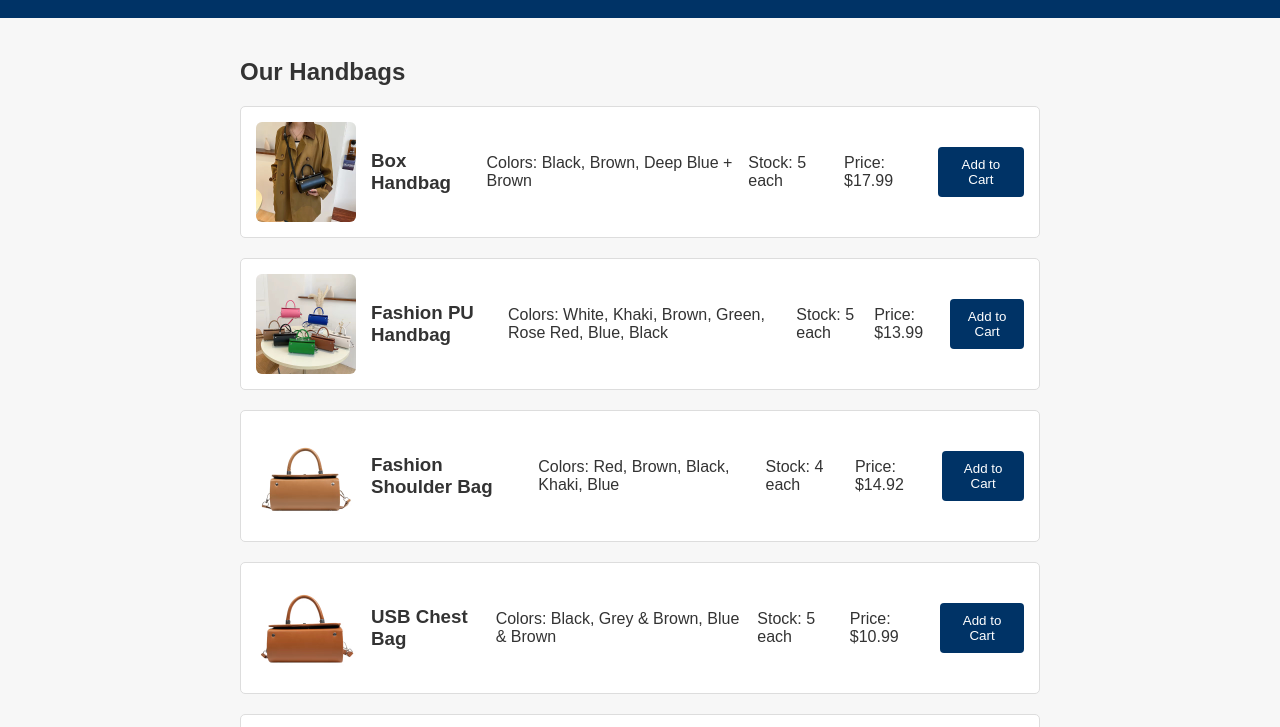
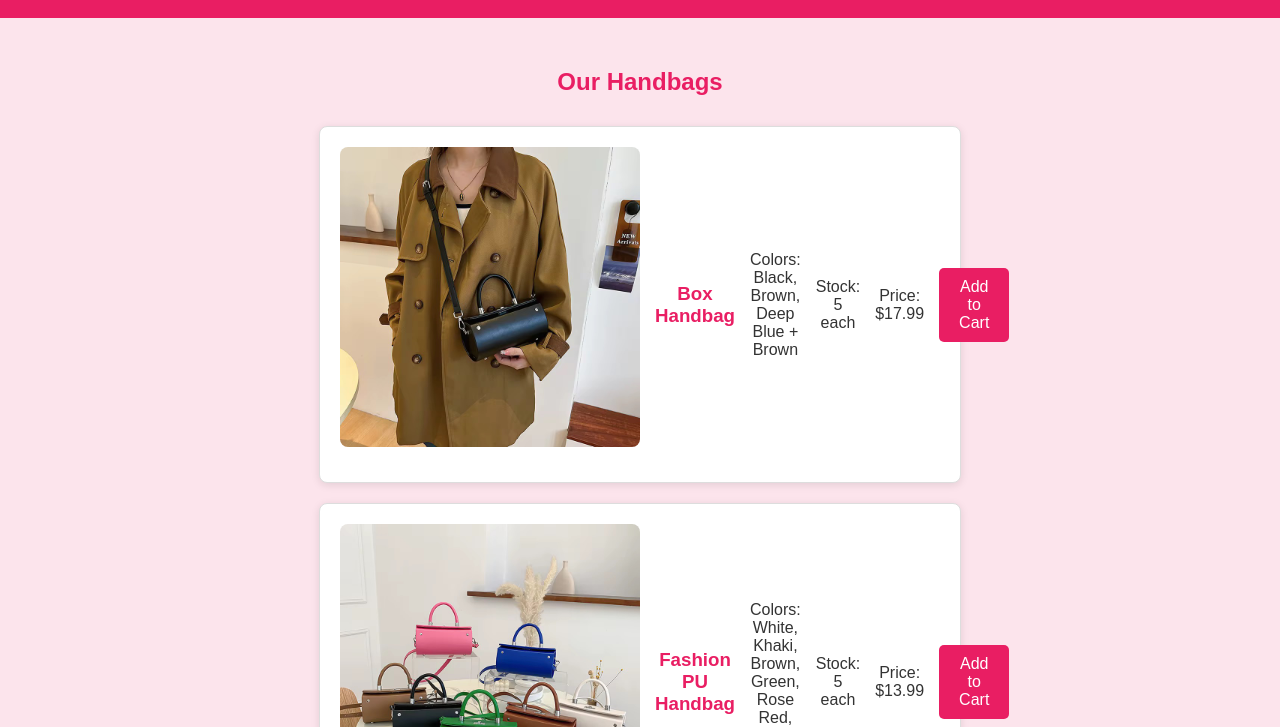
Before and after one commit to egartei5/MyGo2-Store, a plain HTML site: page products.html in a window 1280 px wide. Shown: the part 82-809 px from the top of the page. Drawn offline with Linux system fonts and the light colour scheme; files that its build step writes are made by us from their sources.

Commit message:
Apply pink theme to products page

```diff
--- a/products.html
+++ b/products.html
@@ -5,6 +5,89 @@
   <title>Our Products</title>
   <link rel="stylesheet" href="style.css">
   <script src="js/main.js" defer></script>
+  <style>
+    body {
+      font-family: Arial, sans-serif;
+      margin: 0;
+      background-color: #fce4ec;
+    }
+
+    header {
+      background-color: #e91e63;
+      color: white;
+      padding: 20px;
+      text-align: center;
+    }
+
+    nav {
+      margin-top: 10px;
+    }
+
+    nav a {
+      color: white;
+      margin: 0 10px;
+      text-decoration: none;
+      font-weight: bold;
+    }
+
+    nav a:hover {
+      text-decoration: underline;
+    }
+
+    h2 {
+      text-align: center;
+      margin: 30px 0;
+      color: #e91e63;
+    }
+
+    .product-card {
+      background: white;
+      border: 1px solid #ddd;
+      border-radius: 8px;
+      padding: 20px;
+      margin: 20px auto;
+      width: 90%;
+      max-width: 600px;
+      box-shadow: 0 2px 8px rgba(0, 0, 0, 0.1);
+      text-align: center;
+    }
+
+    .product-card img {
+      width: 100%;
+      max-width: 300px;
+      height: auto;
+      border-radius: 8px;
+      object-fit: cover;
+      margin-bottom: 15px;
+    }
+
+    .product-card h3 {
+      color: #e91e63;
+      margin: 10px 0;
+    }
+
+    button {
+      background-color: #e91e63;
+      color: white;
+      padding: 10px 20px;
+      font-size: 16px;
+      border: none;
+      border-radius: 5px;
+      cursor: pointer;
+    }
+
+    button:hover {
+      background-color: #d81b60;
+    }
+
+    footer {
+      background-color: #e91e63;
+      color: white;
+      text-align: center;
+      padding: 20px;
+      margin-top: 40px;
+    }
+  </style>
 </head>
 <body>
   <header>
@@ -91,7 +174,6 @@
       <p>Price: $15.72</p>
       <button onclick="addToCart('Chain Handle Purse', 15.72)">Add to Cart</button>
     </div>
-
   </main>
 
   <footer>
```
